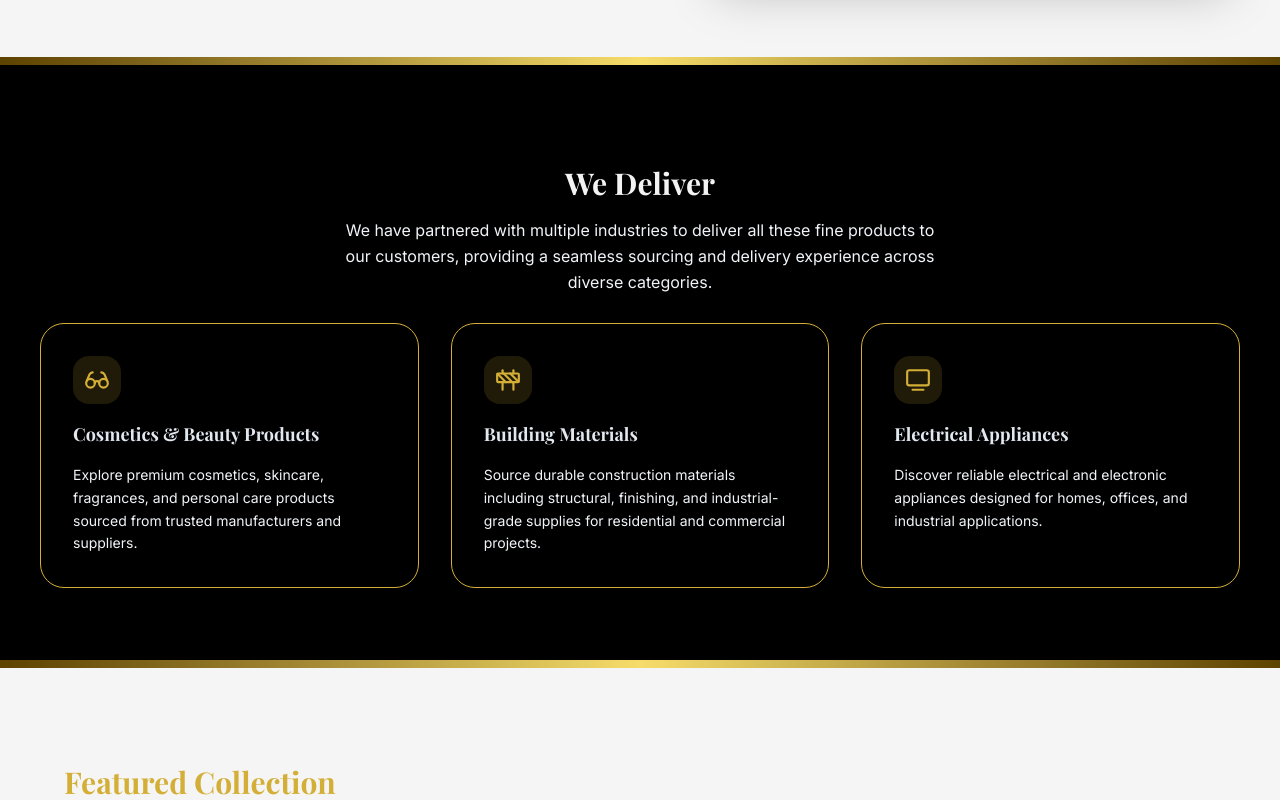
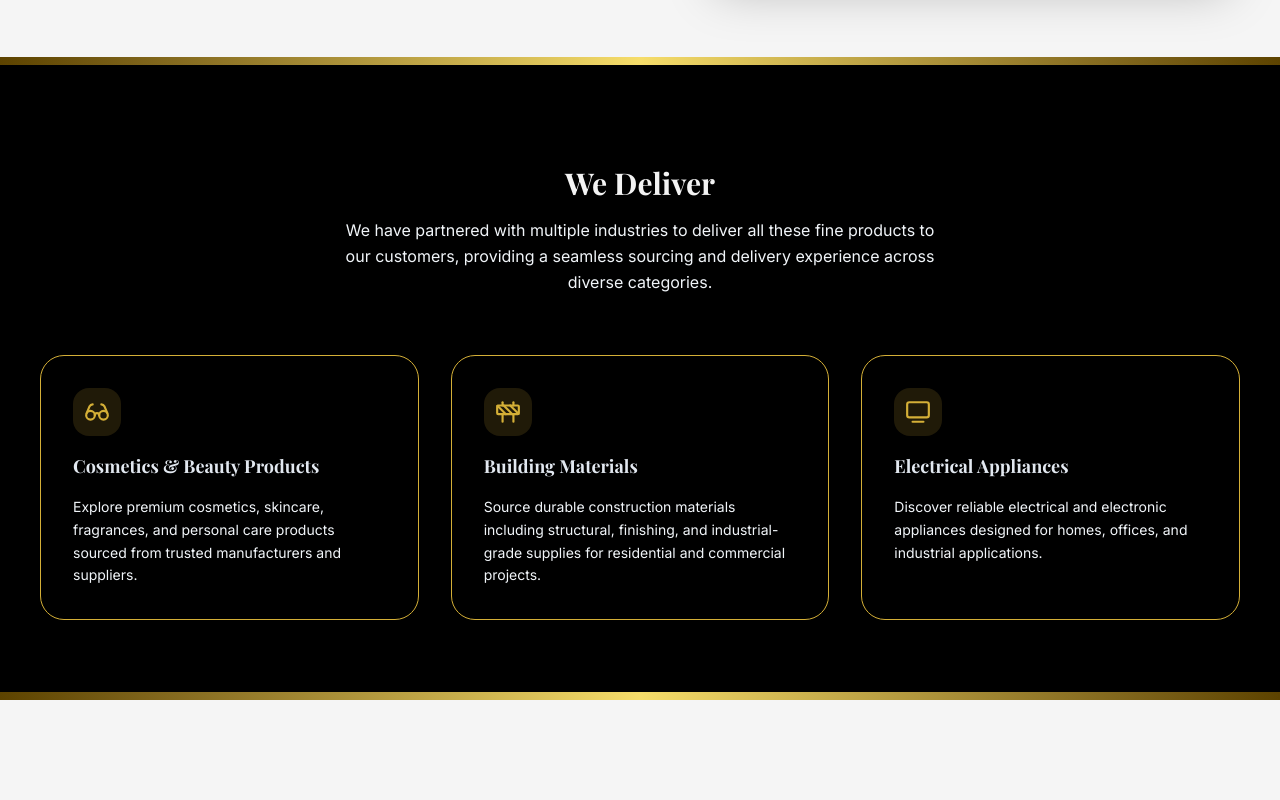
Before and after one commit to CIKing123/My-Super-Store, a React (Vite) app: page / in a window 1280 px wide. Shown: the part 720-1520 px from the top of the page. Built offline with nearby package versions, Linux system fonts and the light colour scheme; no server answers; the database is empty.

Commit message:
Add text alignment to featured products section in Home component

```diff
--- a/src/pages/Home.tsx
+++ b/src/pages/Home.tsx
@@ -179,7 +179,7 @@ export function Home({ onNavigate }: HomeProps) {
     to-[#5d4300]"
   />
 
-  <div className="max-w-[1280px] mx-auto">
+  <div className="flex flex-wrap justify-center gap-8">
 
     {/* Header */}
     <div className='flexbb'>
```
